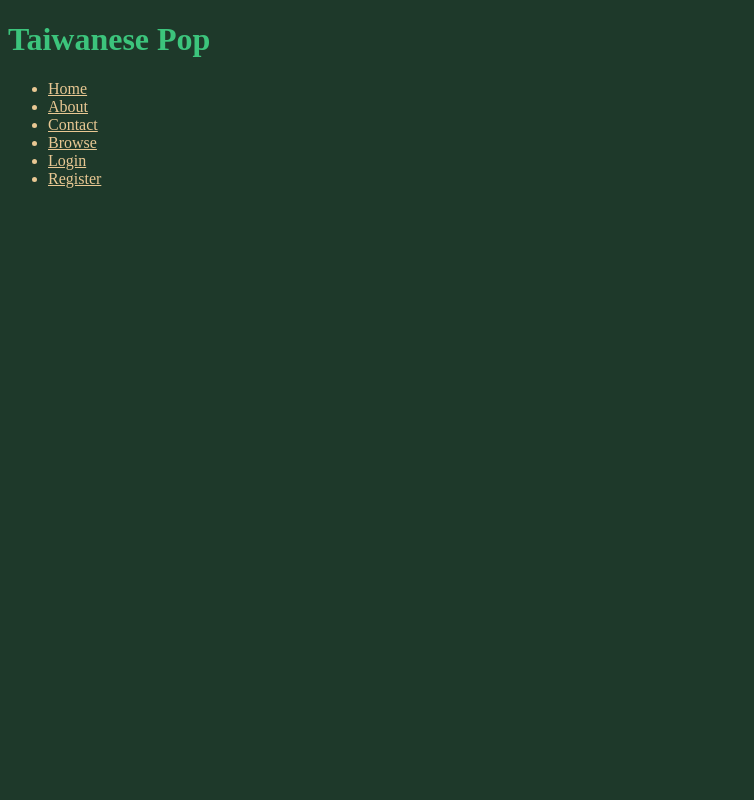
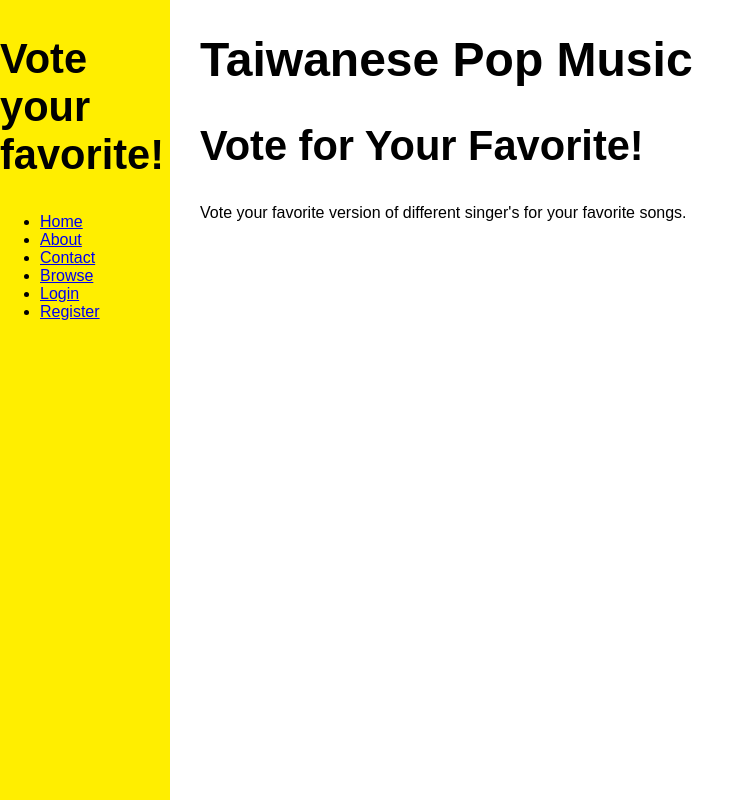
Before and after one commit to ialibi/taiwanesepop, a Django app: page / in a window 1280 px wide. Shown: the whole page, without its empty margins (0-754 px from the left). Run offline with Django 3.2, Linux system fonts and the light colour scheme; data that the repository does not hold is empty.

Commit message:
taiwanesepop, add one youtube

```diff
--- a/collection/static/css/style.css
+++ b/collection/static/css/style.css
@@ -1,32 +1,54 @@
-body {
-    background-color: #1E392A;
+html, body {
+  font-family: sans-serif;
+  margin: 0;
+  width: 100%;
+  height: 100%;
 }
 
 h1 {
-    color: #3CC47C;
-    text-align: left;
+  font-size: 48px;
 }
 
 h2 {
-    color: #E9C893;
-    text-align: left;
+  font-size: 2.6rem;
 }
 
-h2 a {
-    color: #E9C893;
-    text-align: left;
-}
-
-ul a {
-   color: #E9C893;
-}
-
-li {
-   color: #E9C893;
+h3 {
+  font-size: 2.2rem;
 }
 
 p {
-	color: #3CC47C;
-    font-family: verdana;
-    font-size: 20px;
+  max-width: 65%;
+  min-width: 500px;
 }
+
+div {
+  padding-right: 30px;
+  height: 100%;
+  width: 100%;
+}
+
+video {
+  background-color: #000000;
+  border: 2px solid black;
+}
+
+.container {
+  display: flex;
+}
+
+.main {
+  padding-left: 30px;
+  min-width: 75%;
+}
+
+.nav {
+  background-color: #FFEE00;
+  max-width: 25%;
+  min-width: 140px;
+  flex: 1;
+}
+
+.nav h1 {
+  padding-left: 20px;
+}
--- a/collection/templates/base.html
+++ b/collection/templates/base.html
@@ -3,15 +3,17 @@
 <html>
 <head>
     <title>
-         {% block title %}My Hello Web App Project{% endblock title %}
+         {% block title %}Taiwanese Pop Music Project{% endblock title %}
     </title>
+    <meta charset="utf-8"/>
     <link rel="stylesheet" href="{% static 'css/style.css' %}" />
     {% block header %}{% endblock header %}
 </head>
 <body>
-    <header>
-        <h1>Taiwanese Pop</h1>
-        <nav>
+    <div class="container">
+       <div class="nav">
+        <h2>Vote your favorite!</h2>
+          <nav>
             <ul>
                 <li>
                     <a href="{% url 'home' %}">Home</a>
@@ -39,9 +41,16 @@
                  </li>
                  {% endif %}
             </ul>
-        </nav>
-    </header>
-    {% block content %}{% endblock content %}
+          </nav>
+        </div>
+
+        <div class="main">
+          <h1>Taiwanese Pop Music</h1>
+          <h2>Vote for Your Favorite!</h2>
+          <p> Vote your favorite version of different singer's for your favorite songs.</p>
+          {% block content %}{% endblock content %}
+         </div>
     {% block footer %}{% endblock footer %}
+   </div>
 </body>
 </html>
--- a/collection/templates/index.html
+++ b/collection/templates/index.html
@@ -6,11 +6,11 @@
 
 {% block content %}
    {% for song in songs %}
-   <h2>
+    <h4>
       <a href="{% url 'song_detail' slug=song.slug %}">
          {{ song.name }}
       </a>
-   </h2>
+   </h4>
    <p>{{ song.description }}</p>
    {% endfor %}
 {% endblock content %}
--- a/collection/templates/songs/song_detail.html
+++ b/collection/templates/songs/song_detail.html
@@ -4,8 +4,9 @@
 {% endblock title %}
 
 {% block content %}
-    <h1>{{ song.name }}</h1>
+    <h3>{{ song.name }}</h3>
     <p>{{ song.description }}</p>
+        <iframe width="854" height="480" src="https://www.youtube.com/embed/yuaXHvrtjDQ" frameborder="0" allowfullscree></iframe>
         <a href="{% url 'edit_song' slug=song.slug %}">
                Edit me!
         </a>
--- a/taiwanesepop/urls.py
+++ b/taiwanesepop/urls.py
@@ -28,14 +28,13 @@ urlpatterns = [
     url(r'^contact/$',
         TemplateView.as_view(template_name='contact.html'), name='contact'),
 
-    url(r'^songs/$', RedirectView.as_view(pattern_name='browse')),
+    url(r'^songs/$', RedirectView.as_view(pattern_name='browse', permanent=True)),
     url(r'^songs/(?P<slug>[-\w]+)/$',
         views.song_detail, name='song_detail'),
-
     url(r'^songs/(?P<slug>[-\w]+)/edit/$',
         views.edit_song, name='edit_song'),
 
-    url(r'^browse/$', RedirectView.as_view(pattern_name='browse')),
+    url(r'^browse/$', RedirectView.as_view(pattern_name='browse', permanent=True)),
     url(r'^browse/name/$',
          views.browse_by_name, name='browse'),
     url(r'^browse/name/(?P<initial>[-\w]+)/$',
```
